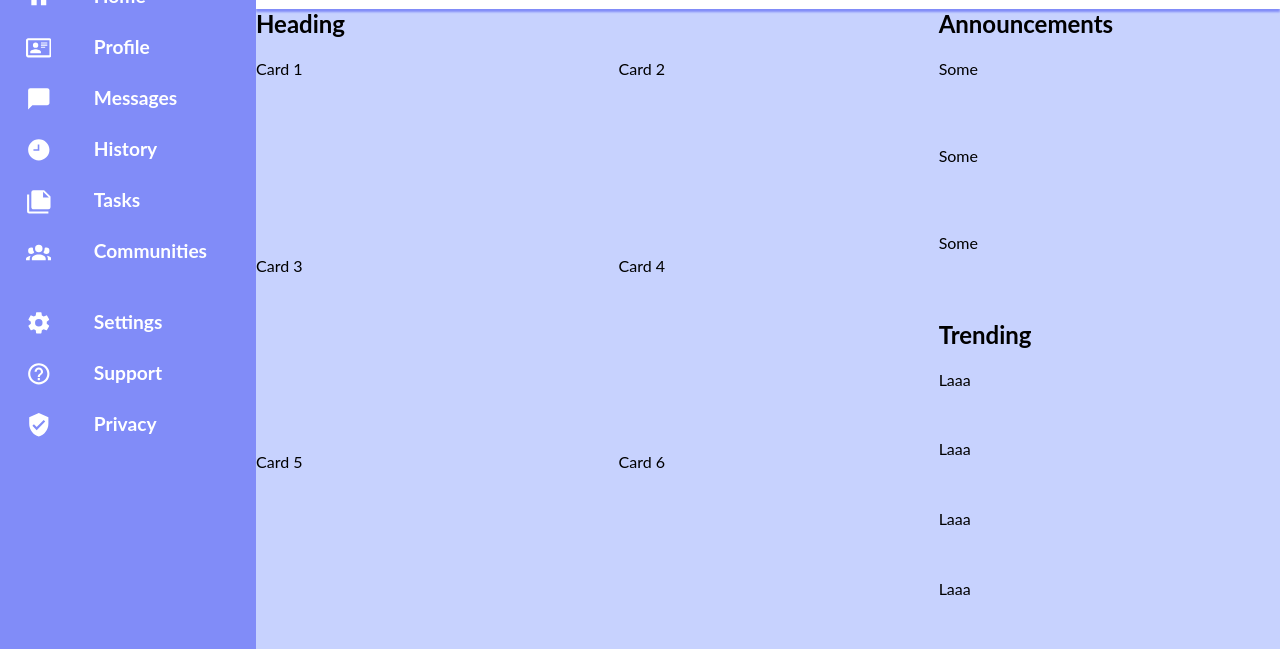
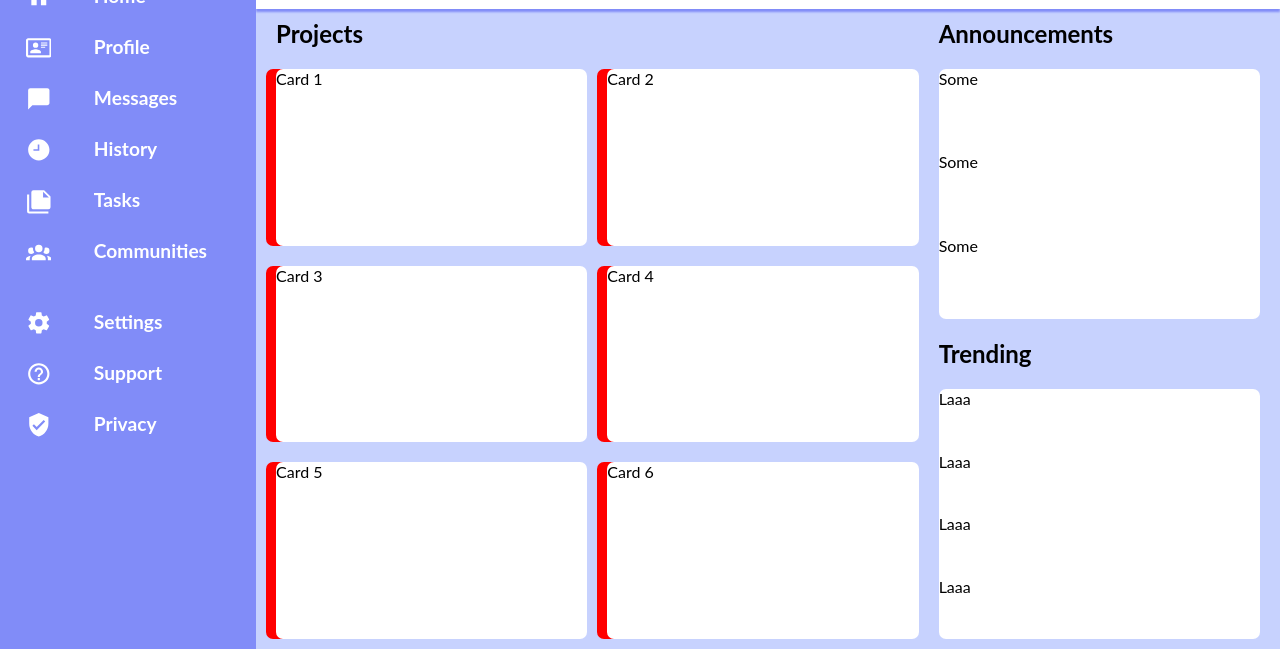
Before and after one commit to weboffools/dashboard, a plain HTML site: page index.html in a window 1280 px wide. Shown: the part 151-800 px from the top of the page. Drawn offline with Linux system fonts and the light colour scheme.

Commit message:
Add card styling to main in style.css

```diff
--- a/index.html
+++ b/index.html
@@ -44,7 +44,7 @@
       <div class="main">
         <div class="left-col">
           <div class="projects-left">
-            <h2 class="project-head">Heading</h2>
+            <h2 class="project-head">Projects</h2>
             <div class="project-card">Card 1</div>
             <div class="project-card">Card 3</div>
             <div class="project-card">Card 5</div>
--- a/style.css
+++ b/style.css
@@ -42,50 +42,69 @@ a {
   grid-template-columns: 2fr 1fr;
   grid-column: 2 / 3;
   grid-row: 2 / 3;
+  padding: 10px 20px;
+  gap: 20px;
 }
 
 .left-col {
   display: grid;
   grid-column: 1 / 2;
+  grid-template-columns: repeat(2, 1fr);
+  gap: 20px;
 }
 
 .right-col {
   display: grid;
   grid-column: 2 / 3;
+  grid-template-rows: repeat(2, 1fr);
+  gap: 20px;
 }
 
 .projects-left {
   display: grid;
-  grid-template-rows: 50px 1fr 1fr 1fr;
+  grid-template-rows: 30px 1fr 1fr 1fr;
   grid-column: 1 / 2;
-
+  gap: 20px;
 }
 
 .projects-right {
   display: grid;
-  grid-template-rows: 50px 1fr 1fr 1fr;
+  grid-template-rows: 30px 1fr 1fr 1fr;
   grid-column: 2 / 3;
+  gap: 20px;
+}
 
+.project-card {
+  display: grid;
+  background-color: white;
+  box-shadow: -10px 0px 0px red;
+  border-radius: 7px;
 }
 
 .announcements {
   display: grid;
-  grid-template-rows: 50px 1fr;
+  grid-template-rows: 30px 1fr;
+  gap: 20px;
 }
 
 .trending {
   display: grid;
-  grid-template-rows: 50px 1fr;
+  grid-template-rows: 30px 1fr;
+  gap: 20px;
 }
 
 .announce-list {
   display: grid;
   grid-template-rows: 1fr 1fr 1fr;
+  background-color: white;
+  border-radius: 7px;
 }
 
 .trend-list {
   display: grid;
   grid-template-rows: 1fr 1fr 1fr 1fr;
+  border-radius: 7px;
+  background-color: white;
 }
 .header {
   display: grid;
```
